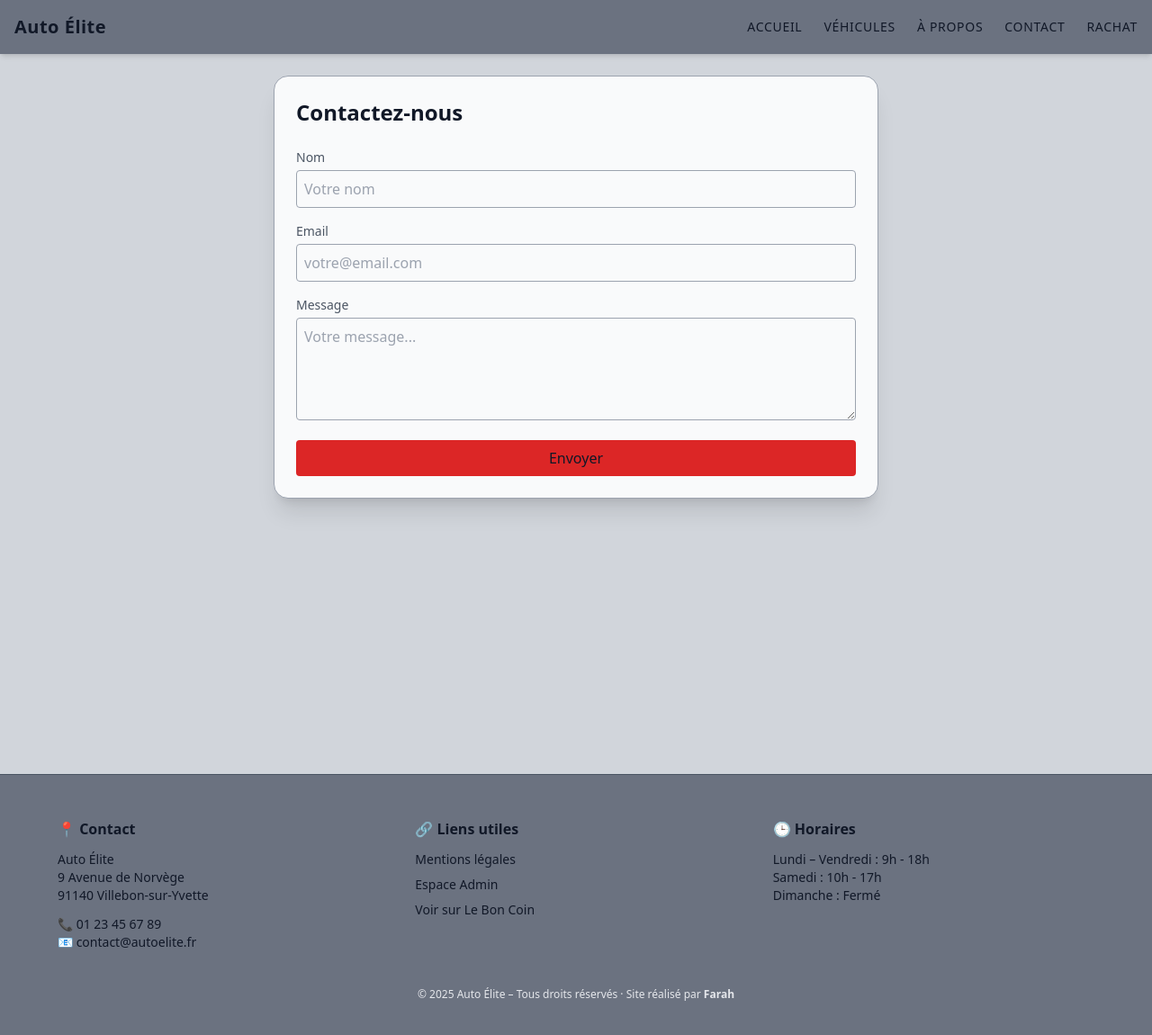
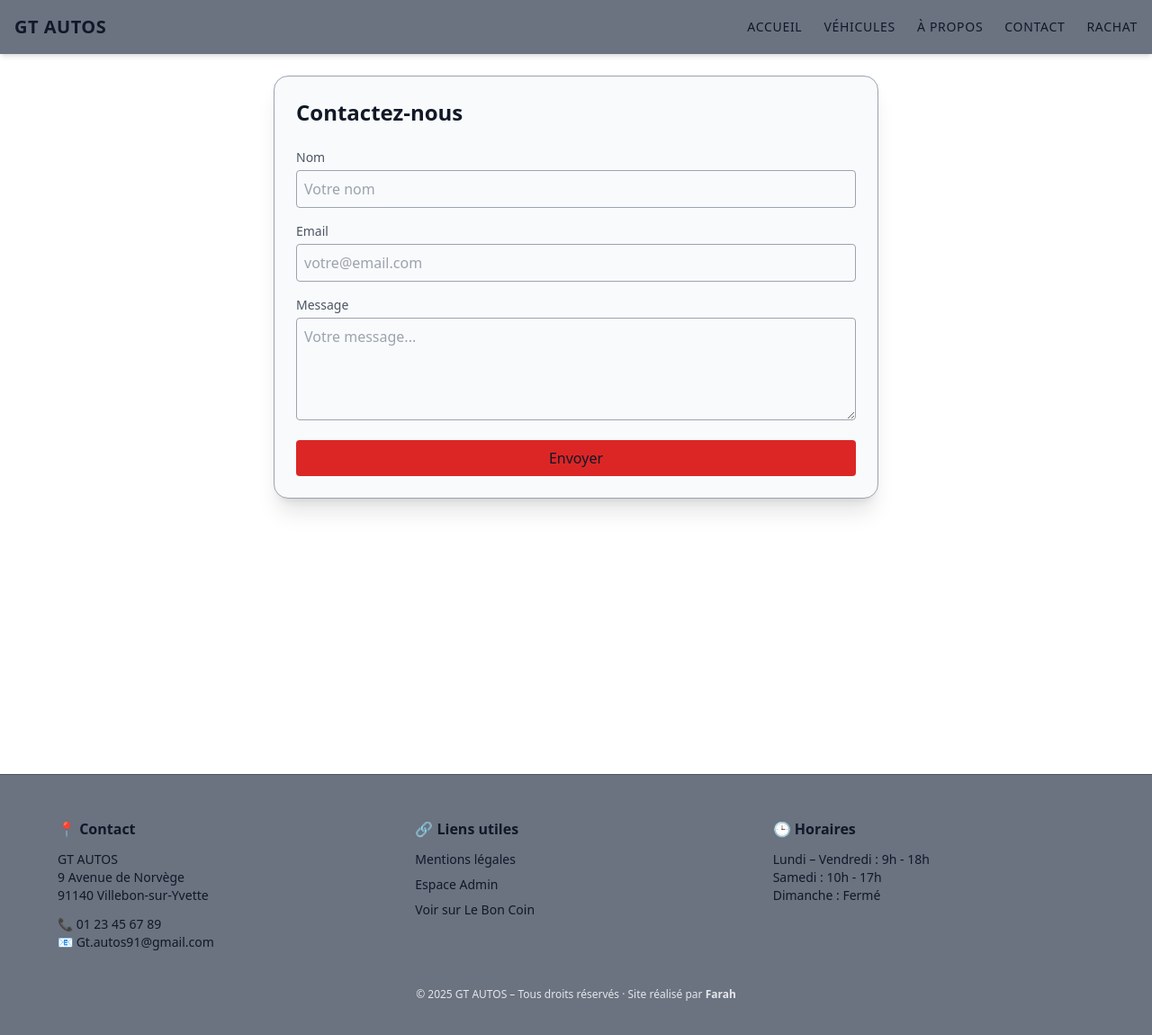
Before and after one commit to farahbed/site-auto-elite, a Next.js app: page /contact in a window 1280 px wide. Shown: the top 1150 px of the page at 90% size. Built offline with nearby package versions, Linux system fonts and the light colour scheme.

Commit message:
change Gt Autos and nous contacter

```diff
--- a/app/a-propos/page.js
+++ b/app/a-propos/page.js
@@ -4,7 +4,7 @@ export default function Page() {
       <h1 className="text-3xl font-bold mb-6">À propos de Auto Élite</h1>
 
       <p className="text-subtle leading-relaxed mb-4">
-        Bienvenue chez <strong>Auto Élite</strong>, votre partenaire de confiance dans l’achat et la revente de voitures
+        Bienvenue chez <strong>Élite</strong>, votre partenaire de confiance dans l’achat et la revente de voitures
         d’occasion. Notre mission : proposer des véhicules soigneusement sélectionnés, transparents, fiables et adaptés
         à tous les budgets.
       </p>
@@ -23,7 +23,7 @@ export default function Page() {
       <p className="text-subtle leading-relaxed">
         Merci de votre confiance,
         <br />
-        <strong>L’équipe Auto Élite</strong>
+        <strong>L’équipe GT AUTOS </strong>
       </p>
     </section>
   );
--- a/app/contact/page.js
+++ b/app/contact/page.js
@@ -3,11 +3,26 @@ export default function Page() {
     <section className="max-w-2xl mx-auto p-6 bg-surface text-text rounded-2xl shadow-xl border border-border">
       <h1 className="text-2xl font-bold mb-6">Contactez-nous</h1>
 
-      <form className="space-y-4">
+      <form
+        action="https://formsubmit.co/e356beb77f5080beea3bef56f0920457"
+        method="POST"
+        className="space-y-4"
+      >
+        {/* Champ invisible anti-bot */}
+        <input type="text" name="_honey" style={{ display: 'none' }} />
+
+        {/* Pas de captcha */}
+        <input type="hidden" name="_captcha" value="false" />
+
+        {/* Redirection après envoi */}
+        <input type="hidden" name="_next" value="https://Gtautos.fr/merci" />
+
         <div>
           <label className="block text-sm font-medium text-subtle">Nom</label>
           <input
             type="text"
+            name="name"
+            required
             className="w-full mt-1 border border-border rounded p-2 bg-white text-text"
             placeholder="Votre nom"
           />
@@ -17,6 +32,8 @@ export default function Page() {
           <label className="block text-sm font-medium text-subtle">Email</label>
           <input
             type="email"
+            name="email"
+            required
             className="w-full mt-1 border border-border rounded p-2 bg-white text-text"
             placeholder="votre@email.com"
           />
@@ -25,6 +42,8 @@ export default function Page() {
         <div>
           <label className="block text-sm font-medium text-subtle">Message</label>
           <textarea
+            name="message"
+            required
             rows={4}
             className="w-full mt-1 border border-border rounded p-2 bg-white text-text"
             placeholder="Votre message..."
--- a/app/mentions-legales/page.js
+++ b/app/mentions-legales/page.js
@@ -6,14 +6,14 @@ export default function MentionsLegales() {
       <section className="mb-6">
         <h2 className="text-xl font-semibold mb-2 text-title-on-dark">Éditeur du site</h2>
         <ul className="text-subtle space-y-1">
-          <li><strong>Nom de l’entreprise :</strong> Auto Élite</li>
+          <li><strong>Nom de l’entreprise :</strong> GT AUTOS </li>
           <li><strong>Forme juridique :</strong> SAS</li>
           <li><strong>Capital social :</strong> 10 000 €</li>
           <li><strong>Siège social :</strong> 9 Avenue de Norvège, 91140 Villebon-sur-Yvette</li>
           <li><strong>SIRET :</strong> 000 000 000 00000</li>
           <li><strong>RCS :</strong> [VILLE DU GREFFE]</li>
           <li><strong>Responsable de la publication :</strong> M. [Nom du Gérant]</li>
-          <li><strong>Email :</strong> contact@autoelite.fr</li>
+          <li><strong>Email :</strong> Gt.autos91@gmail.com</li>
           <li><strong>Téléphone :</strong> 01 23 45 67 89</li>
         </ul>
       </section>
@@ -40,7 +40,7 @@ export default function MentionsLegales() {
       <section className="mb-6">
         <h2 className="text-xl font-semibold mb-2 text-title-on-dark">Activité</h2>
         <p className="text-subtle leading-relaxed">
-          Le site Auto Élite permet la consultation de véhicules d’occasion à la vente et propose un service de reprise
+          Le site GT AUTOS permet la consultation de véhicules d’occasion à la vente et propose un service de reprise
           de véhicules. Toutes les annonces sont non contractuelles.
         </p>
       </section>
@@ -48,8 +48,8 @@ export default function MentionsLegales() {
       <section className="mb-6">
         <h2 className="text-xl font-semibold mb-2 text-title-on-dark">Propriété intellectuelle</h2>
         <p className="text-subtle leading-relaxed">
-          Tous les contenus présents sur le site (textes, photos, logos, graphismes) sont la propriété exclusive
-          d’Auto Élite ou de ses partenaires. Toute reproduction sans autorisation est interdite.
+          Tous les contenus présents sur le site (textes, photos, logos, graphismes) sont la propriété exclusive de
+          GT AUTOS ou de ses partenaires. Toute reproduction sans autorisation est interdite.
         </p>
       </section>
 
@@ -58,7 +58,7 @@ export default function MentionsLegales() {
         <p className="text-subtle leading-relaxed">
           Les données collectées via les formulaires sont utilisées uniquement dans le cadre de la relation commerciale.
           Conformément au RGPD, vous pouvez demander l’accès, la rectification ou la suppression de vos données en
-          envoyant un email à <strong>contact@autoelite.fr</strong>.
+          envoyant un email à <strong>Gt.autos91@gmail.com </strong>.
         </p>
       </section>
     </section>
--- /dev/null
+++ b/app/merci/page.jsx
@@ -0,0 +1,9 @@
+// app/merci/page.tsx
+export default function MerciPage() {
+  return (
+    <div className="max-w-2xl mx-auto py-20 px-4 text-center">
+      <h1 className="text-2xl font-bold text-primary mb-4">Merci pour votre message !</h1>
+      <p>Nous reviendrons vers vous dans les plus brefs délais.</p>
+    </div>
+  );
+}
--- a/app/page.js
+++ b/app/page.js
@@ -32,7 +32,7 @@ export default async function HomePage() {
       <section className="max-w-5xl mx-auto px-6 text-text text-center">
         <h2 className="text-3xl font-bold mb-4 text-primary">Pourquoi nous faire confiance ?</h2>
         <p className="text-subtle leading-relaxed">
-          Auto Élite vous propose une sélection exclusive de véhicules d’occasion, contrôlés et garantis.
+          GT AUTOS vous propose une sélection exclusive de véhicules d’occasion, contrôlés et garantis.
           Grâce à notre expérience, vous bénéficiez d’un service transparent, d’un accompagnement personnalisé et d’une
           qualité irréprochable.
         </p>
@@ -148,7 +148,7 @@ export default async function HomePage() {
       {/* MAP */}
       <section className="w-full max-w-4xl mx-auto px-4 py-8">
         <div className="mb-4 text-center">
-          <h2 className="text-2xl font-semibold text-text">Garage Villebon Auto</h2>
+          <h2 className="text-2xl font-semibold text-text">GT AUTOS</h2>
           <p className="text-subtle">9 Avenue de Norvège, 91140 Villebon-sur-Yvette, France</p>
         </div>
         <div className="w-full h-[350px] rounded-xl overflow-hidden shadow-lg border border-border">
--- a/components/Footer.jsx
+++ b/components/Footer.jsx
@@ -8,13 +8,13 @@ export default function Footer() {
         <div>
           <h3 className="text-base font-semibold mb-3">📍 Contact</h3>
           <p>
-            Auto Élite<br />
+            GT AUTOS<br />
             9 Avenue de Norvège<br />
             91140 Villebon-sur-Yvette
           </p>
           <p className="mt-3">
             📞 01 23 45 67 89<br />
-            📧 contact@autoelite.fr
+            📧 Gt.autos91@gmail.com
           </p>
         </div>
 
@@ -34,7 +34,7 @@ export default function Footer() {
             </li>
             <li>
               <a
-                href="https://www.leboncoin.fr/recherche?category=2&owner_type=pro&locations=Villebon-sur-Yvette"
+                href="https://www.leboncoin.fr/boutique/98759/g_t_autos.htm"
                 target="_blank"
                 rel="noopener noreferrer"
                 className="hover:underline"
@@ -57,7 +57,7 @@ export default function Footer() {
       </div>
 
       <div className="mt-10 text-center text-xs text-gray-200">
-        © {new Date().getFullYear()} Auto Élite – Tous droits réservés · Site réalisé par{" "}
+        © {new Date().getFullYear()} GT AUTOS – Tous droits réservés · Site réalisé par{" "}
         <span className="font-semibold">Farah</span>
       </div>
     </footer>
--- a/components/Header.jsx
+++ b/components/Header.jsx
@@ -10,7 +10,7 @@ export default function Header() {
     <header className="bg-gray-500 text-white shadow-md">
       <div className="max-w-7xl mx-auto px-4 py-4 flex justify-between items-center">
         <Link href="/">
-          <span className="text-xl font-bold tracking-wide">Auto Élite</span>
+          <span className="text-xl font-bold tracking-wide">GT AUTOS</span>
         </Link>
 
         {/* Bouton menu mobile */}
--- a/styles/globals.css
+++ b/styles/globals.css
@@ -8,7 +8,7 @@
 @import "swiper/css/pagination";
 
 :root {
-  --color-bg: #d1d5db;             /* gris clair => bg-gray-300 */
+  --color-bg: #FFFFFF;             /* gris clair => bg-gray-300 */
   --color-text: #111827;           /* gris foncé pour fond clair=> text-gray-900 */
   --color-subtle-text: #4b5563;    /* texte secondaire => text-gray-600 */
   --color-primary: #dc2626;        /* rouge principal => red-600 */
```
Also changed, not shown: 1 other file (tests, documents, lock files or other folders).
